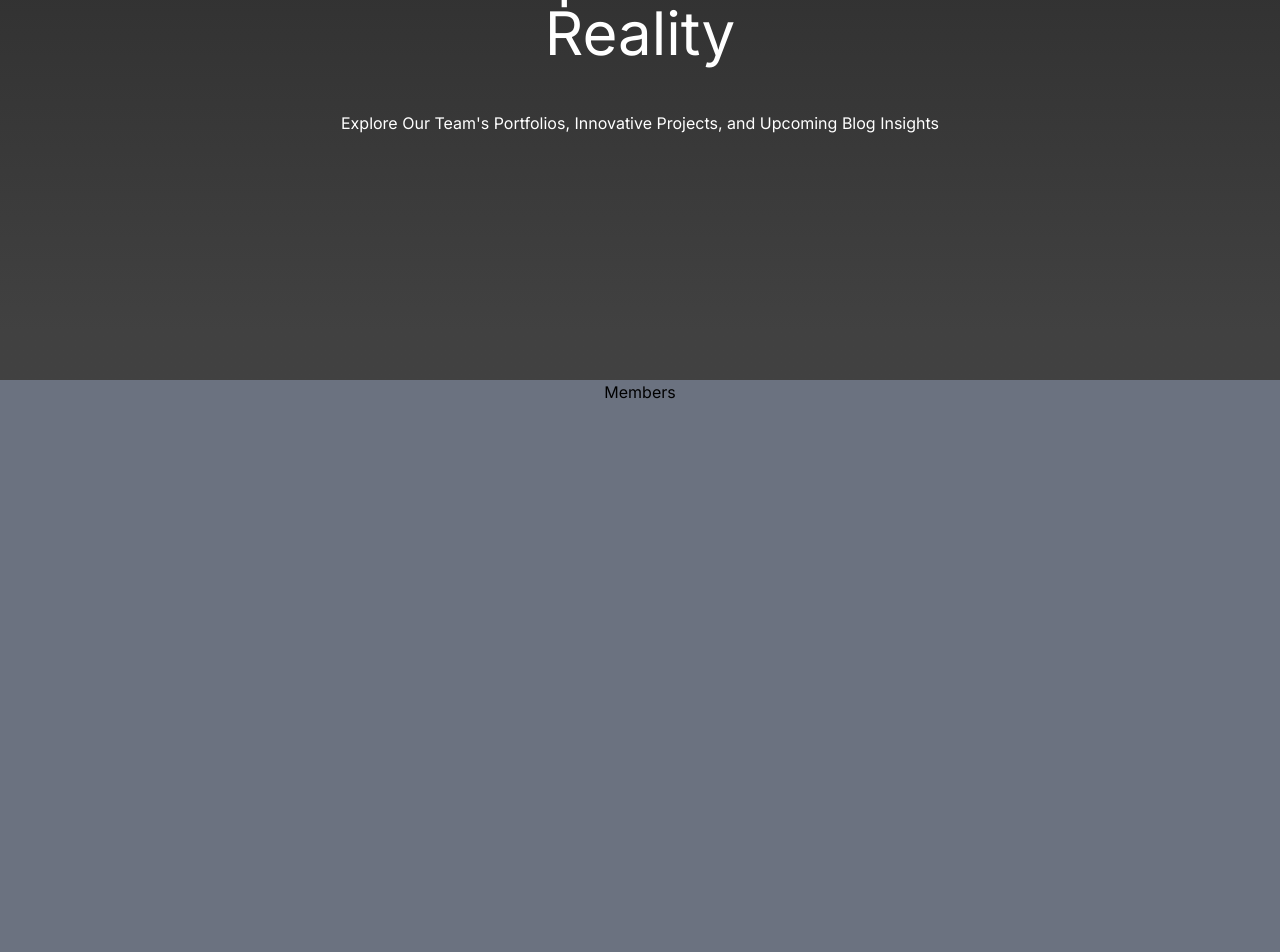
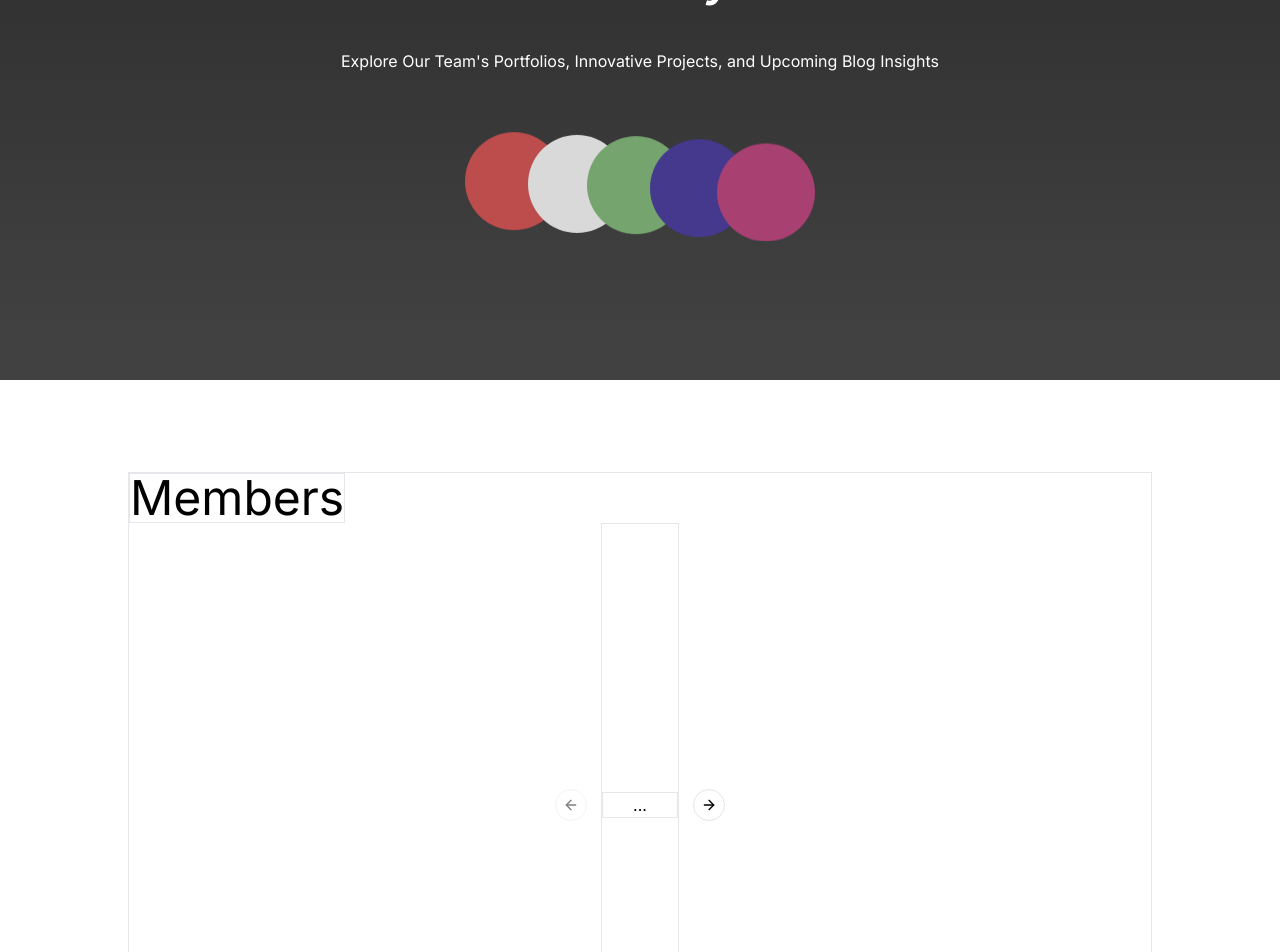
Before and after one commit to FutureGadgetLaboratory-FGL/fgl, a React (Vite) app: page / in a window 1280 px wide. Shown: the part 420-1372 px from the top of the page. Built offline with nearby package versions, Linux system fonts and the light colour scheme.

Commit message:
HomePage changes. Carousel initialized.

```diff
--- a/index.html
+++ b/index.html
@@ -1,5 +1,5 @@
 <!DOCTYPE html>
-<html lang="en">
+<html lang="en" class="no-scrollbar">
 	<head>
 		<meta charset="UTF-8" />
 		<link rel="icon" type="image/svg+xml" href="/vite.svg" />
--- a/package.json
+++ b/package.json
@@ -16,12 +16,14 @@
     "@tabler/icons-react": "^3.17.0",
     "class-variance-authority": "^0.7.0",
     "clsx": "^2.1.1",
+    "embla-carousel-react": "^8.3.0",
     "firebase": "^10.14.1",
     "framer-motion": "^11.5.4",
     "lucide-react": "^0.441.0",
     "react": "^18.3.1",
     "react-dom": "^18.3.1",
     "react-resizable-panels": "^2.1.3",
+    "react-router-dom": "^6.27.0",
     "tailwind-merge": "^2.5.2",
     "tailwindcss-animate": "^1.0.7"
   },
--- /dev/null
+++ b/src/components/memberCarousel.tsx
@@ -0,0 +1,21 @@
+import {
+	Carousel,
+	CarouselContent,
+	CarouselItem,
+	CarouselNext,
+	CarouselPrevious,
+} from '@/components/ui/carousel';
+
+export function memberCarousel() {
+	return (
+		<Carousel className="border">
+			<CarouselContent>
+				<CarouselItem>...</CarouselItem>
+				<CarouselItem>...</CarouselItem>
+				<CarouselItem>...</CarouselItem>
+			</CarouselContent>
+			<CarouselPrevious />
+			<CarouselNext />
+		</Carousel>
+	);
+}
--- /dev/null
+++ b/src/components/ui/carousel.tsx
@@ -0,0 +1,260 @@
+import * as React from "react"
+import useEmblaCarousel, {
+  type UseEmblaCarouselType,
+} from "embla-carousel-react"
+import { ArrowLeft, ArrowRight } from "lucide-react"
+
+import { cn } from "@/lib/utils"
+import { Button } from "@/components/ui/button"
+
+type CarouselApi = UseEmblaCarouselType[1]
+type UseCarouselParameters = Parameters<typeof useEmblaCarousel>
+type CarouselOptions = UseCarouselParameters[0]
+type CarouselPlugin = UseCarouselParameters[1]
+
+type CarouselProps = {
+  opts?: CarouselOptions
+  plugins?: CarouselPlugin
+  orientation?: "horizontal" | "vertical"
+  setApi?: (api: CarouselApi) => void
+}
+
+type CarouselContextProps = {
+  carouselRef: ReturnType<typeof useEmblaCarousel>[0]
+  api: ReturnType<typeof useEmblaCarousel>[1]
+  scrollPrev: () => void
+  scrollNext: () => void
+  canScrollPrev: boolean
+  canScrollNext: boolean
+} & CarouselProps
+
+const CarouselContext = React.createContext<CarouselContextProps | null>(null)
+
+function useCarousel() {
+  const context = React.useContext(CarouselContext)
+
+  if (!context) {
+    throw new Error("useCarousel must be used within a <Carousel />")
+  }
+
+  return context
+}
+
+const Carousel = React.forwardRef<
+  HTMLDivElement,
+  React.HTMLAttributes<HTMLDivElement> & CarouselProps
+>(
+  (
+    {
+      orientation = "horizontal",
+      opts,
+      setApi,
+      plugins,
+      className,
+      children,
+      ...props
+    },
+    ref
+  ) => {
+    const [carouselRef, api] = useEmblaCarousel(
+      {
+        ...opts,
+        axis: orientation === "horizontal" ? "x" : "y",
+      },
+      plugins
+    )
+    const [canScrollPrev, setCanScrollPrev] = React.useState(false)
+    const [canScrollNext, setCanScrollNext] = React.useState(false)
+
+    const onSelect = React.useCallback((api: CarouselApi) => {
+      if (!api) {
+        return
+      }
+
+      setCanScrollPrev(api.canScrollPrev())
+      setCanScrollNext(api.canScrollNext())
+    }, [])
+
+    const scrollPrev = React.useCallback(() => {
+      api?.scrollPrev()
+    }, [api])
+
+    const scrollNext = React.useCallback(() => {
+      api?.scrollNext()
+    }, [api])
+
+    const handleKeyDown = React.useCallback(
+      (event: React.KeyboardEvent<HTMLDivElement>) => {
+        if (event.key === "ArrowLeft") {
+          event.preventDefault()
+          scrollPrev()
+        } else if (event.key === "ArrowRight") {
+          event.preventDefault()
+          scrollNext()
+        }
+      },
+      [scrollPrev, scrollNext]
+    )
+
+    React.useEffect(() => {
+      if (!api || !setApi) {
+        return
+      }
+
+      setApi(api)
+    }, [api, setApi])
+
+    React.useEffect(() => {
+      if (!api) {
+        return
+      }
+
+      onSelect(api)
+      api.on("reInit", onSelect)
+      api.on("select", onSelect)
+
+      return () => {
+        api?.off("select", onSelect)
+      }
+    }, [api, onSelect])
+
+    return (
+      <CarouselContext.Provider
+        value={{
+          carouselRef,
+          api: api,
+          opts,
+          orientation:
+            orientation || (opts?.axis === "y" ? "vertical" : "horizontal"),
+          scrollPrev,
+          scrollNext,
+          canScrollPrev,
+          canScrollNext,
+        }}
+      >
+        <div
+          ref={ref}
+          onKeyDownCapture={handleKeyDown}
+          className={cn("relative", className)}
+          role="region"
+          aria-roledescription="carousel"
+          {...props}
+        >
+          {children}
+        </div>
+      </CarouselContext.Provider>
+    )
+  }
+)
+Carousel.displayName = "Carousel"
+
+const CarouselContent = React.forwardRef<
+  HTMLDivElement,
+  React.HTMLAttributes<HTMLDivElement>
+>(({ className, ...props }, ref) => {
+  const { carouselRef, orientation } = useCarousel()
+
+  return (
+    <div ref={carouselRef} className="overflow-hidden">
+      <div
+        ref={ref}
+        className={cn(
+          "flex",
+          orientation === "horizontal" ? "-ml-4" : "-mt-4 flex-col",
+          className
+        )}
+        {...props}
+      />
+    </div>
+  )
+})
+CarouselContent.displayName = "CarouselContent"
+
+const CarouselItem = React.forwardRef<
+  HTMLDivElement,
+  React.HTMLAttributes<HTMLDivElement>
+>(({ className, ...props }, ref) => {
+  const { orientation } = useCarousel()
+
+  return (
+    <div
+      ref={ref}
+      role="group"
+      aria-roledescription="slide"
+      className={cn(
+        "min-w-0 shrink-0 grow-0 basis-full",
+        orientation === "horizontal" ? "pl-4" : "pt-4",
+        className
+      )}
+      {...props}
+    />
+  )
+})
+CarouselItem.displayName = "CarouselItem"
+
+const CarouselPrevious = React.forwardRef<
+  HTMLButtonElement,
+  React.ComponentProps<typeof Button>
+>(({ className, variant = "outline", size = "icon", ...props }, ref) => {
+  const { orientation, scrollPrev, canScrollPrev } = useCarousel()
+
+  return (
+    <Button
+      ref={ref}
+      variant={variant}
+      size={size}
+      className={cn(
+        "absolute  h-8 w-8 rounded-full",
+        orientation === "horizontal"
+          ? "-left-12 top-1/2 -translate-y-1/2"
+          : "-top-12 left-1/2 -translate-x-1/2 rotate-90",
+        className
+      )}
+      disabled={!canScrollPrev}
+      onClick={scrollPrev}
+      {...props}
+    >
+      <ArrowLeft className="h-4 w-4" />
+      <span className="sr-only">Previous slide</span>
+    </Button>
+  )
+})
+CarouselPrevious.displayName = "CarouselPrevious"
+
+const CarouselNext = React.forwardRef<
+  HTMLButtonElement,
+  React.ComponentProps<typeof Button>
+>(({ className, variant = "outline", size = "icon", ...props }, ref) => {
+  const { orientation, scrollNext, canScrollNext } = useCarousel()
+
+  return (
+    <Button
+      ref={ref}
+      variant={variant}
+      size={size}
+      className={cn(
+        "absolute h-8 w-8 rounded-full",
+        orientation === "horizontal"
+          ? "-right-12 top-1/2 -translate-y-1/2"
+          : "-bottom-12 left-1/2 -translate-x-1/2 rotate-90",
+        className
+      )}
+      disabled={!canScrollNext}
+      onClick={scrollNext}
+      {...props}
+    >
+      <ArrowRight className="h-4 w-4" />
+      <span className="sr-only">Next slide</span>
+    </Button>
+  )
+})
+CarouselNext.displayName = "CarouselNext"
+
+export {
+  type CarouselApi,
+  Carousel,
+  CarouselContent,
+  CarouselItem,
+  CarouselPrevious,
+  CarouselNext,
+}
--- a/src/index.css
+++ b/src/index.css
@@ -13,3 +13,17 @@
 		scrollbar-width: none;
 	}
 }
+
+#root {
+	max-width: 1280px;
+	margin: 0;
+	padding: 0;
+	text-align: center;
+	box-sizing: border-box;
+	font-family: 'Inter', sans-serif;
+	font-optical-sizing: auto;
+}
+
+.gradient-bg {
+	background: linear-gradient(to bottom, #202020 0%, #363636f1 94%);
+}
--- a/src/main.tsx
+++ b/src/main.tsx
@@ -1,10 +1,20 @@
-import { StrictMode } from 'react'
-import { createRoot } from 'react-dom/client'
-import App from './App.tsx'
-import './index.css'
+import { StrictMode } from 'react';
+import { createRoot } from 'react-dom/client';
+import { createBrowserRouter, RouterProvider } from 'react-router-dom';
+import './index.css';
+import HomePage from './pages/Home.tsx';
+// import App from './App.tsx';
+
+const router = createBrowserRouter([
+	{
+		path: '/',
+		element: <HomePage />,
+	},
+]);
 
 createRoot(document.getElementById('root')!).render(
-  <StrictMode>
-    <App />
-  </StrictMode>,
-)
+	<StrictMode>
+		<RouterProvider router={router} />
+		{/* <App /> */}
+	</StrictMode>
+);
--- a/src/pages/Home.tsx
+++ b/src/pages/Home.tsx
@@ -1,9 +1,11 @@
+import { memberCarousel } from '../components/memberCarousel.tsx';
+
 const HomePage = () => {
 	return (
-		<div className="">
+		<>
 			<div className="flex flex-col items-center h-screen w-screen gradient-bg no-scrollbar">
 				{/* Navigation Bar */}
-				<nav className="navbar flex border-b justify-around items-center gap-80 w-max p-5 mt-1 ">
+				<nav className="flex border-b justify-between items-center w-[70vw] py-5 mt-1 ">
 					<div className="flex items-center text-lg font-bold text-white">
 						FGL
 					</div>
@@ -39,14 +41,62 @@ const HomePage = () => {
 						Explore Our Team's Portfolios, Innovative Projects, and Upcoming
 						Blog Insights
 					</p>
+					<svg
+						width="489"
+						height="120"
+						viewBox="0 0 489 70 "
+						fill="none"
+						xmlns="http://www.w3.org/2000/svg"
+					>
+						<circle
+							className="animate-bounce delay-0"
+							cx="118"
+							cy="49"
+							r="49"
+							fill="#BD4D4D"
+						/>
+						<circle
+							className="animate-bounce delay-75"
+							cx="181"
+							cy="49"
+							r="49"
+							fill="#D9D9D9"
+						/>
+						<circle
+							className="animate-bounce delay-100"
+							cx="240"
+							cy="49"
+							r="49"
+							fill="#76A46F"
+						/>
+						<circle
+							className="animate-bounce delay-150"
+							cx="303"
+							cy="49"
+							r="49"
+							fill="#45398E"
+						/>
+						<circle
+							className="animate-bounce delay-200"
+							cx="370"
+							cy="49"
+							r="49"
+							fill="#A84072"
+						/>
+					</svg>
 				</header>
 			</div>
 
 			{/* Members Section */}
-			<div className="h-screen w-screen bg-gray-500">
-				<h1>Members</h1>
+			<div className="flex flex-col justify-center items-center h-screen w-screen ">
+				<div className="flex flex-col border w-[80%] h-[77%] items-start">
+					<h1 className="text-black text-5xl border">Members</h1>
+					<div className="border self-center flex justify-center items-center h-full">
+						{memberCarousel()}
+					</div>
+				</div>
 			</div>
-		</div>
+		</>
 	);
 };
 
--- a/tsconfig.json
+++ b/tsconfig.json
@@ -5,9 +5,9 @@
 		{ "path": "./tsconfig.node.json" }
 	],
 	"compilerOptions": {
-		"baseUrl": "./",
+		"baseUrl": ".",
 		"paths": {
-			"@/*": ["src/*"]
+			"@/*": ["./src/*"]
 		}
 	}
 }
```
Also changed, not shown: src/components/CardWithForm.tsx (+6 -8 lines), tsconfig.app.json (indentation only), 1 other file (tests, documents, lock files or other folders).
